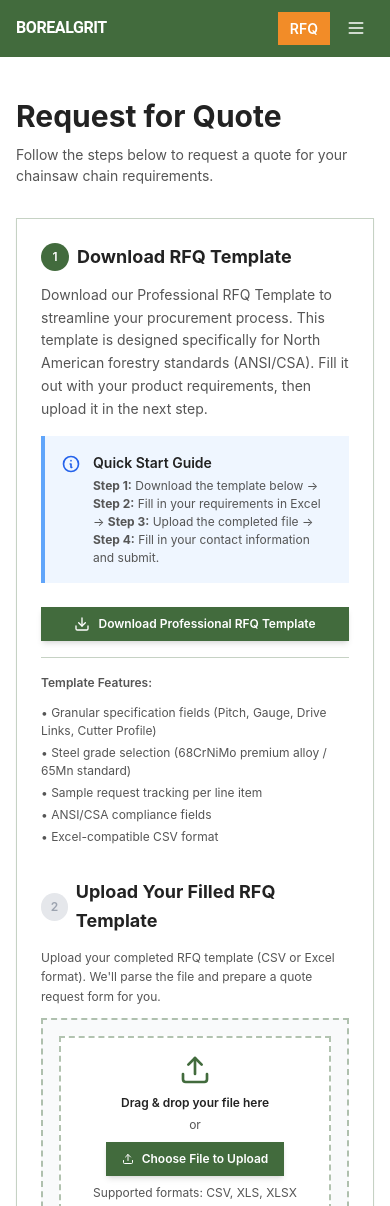
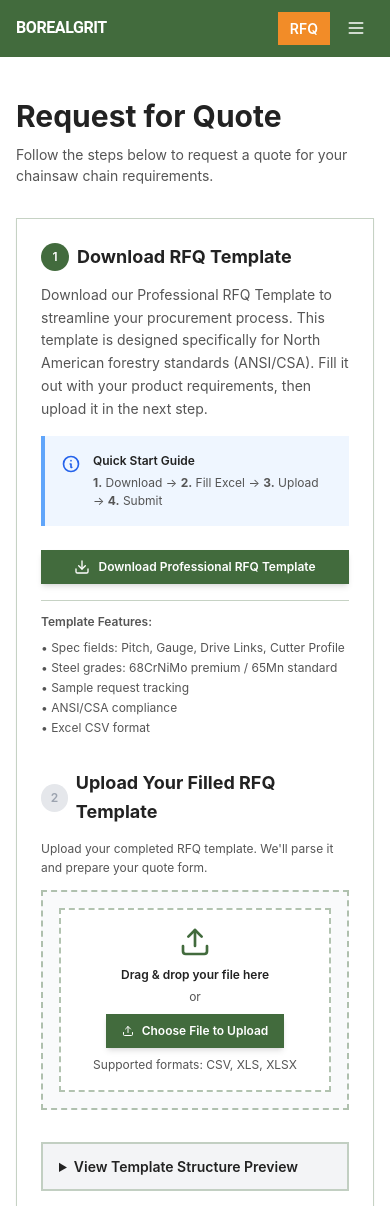
Before and after one commit to LoganOYoung/chainsaw-chain-supplier-borealgrit, a Next.js app: page /request-quote in a window 390 px wide. Shown: the top 1206 px of the page. Built offline with nearby package versions, Linux system fonts and the light colour scheme.

Commit message:
Optimize mobile content: shorten long text descriptions for mobile devices using responsive content display

```diff
--- a/app/products/page.tsx
+++ b/app/products/page.tsx
@@ -111,7 +111,8 @@ export default function ProductsPage() {
             Chainsaw Chain Product Catalog
           </h1>
           <p className="text-text-body text-sm sm:text-base leading-relaxed max-w-4xl">
-            Complete technical specifications for all chainsaw chain products. Filter by pitch, gauge, drive links, chain type, cutter profile, and steel grade. All products meet <strong>ANSI B175.1</strong> standards. Selected models certified for <strong>CSA Z62.3</strong> (Canadian market). OEM and private label configurations available.
+            <span className="hidden sm:inline">Complete technical specifications for all chainsaw chain products. Filter by pitch, gauge, drive links, chain type, cutter profile, and steel grade. All products meet <strong>ANSI B175.1</strong> standards. Selected models certified for <strong>CSA Z62.3</strong> (Canadian market). OEM and private label configurations available.</span>
+            <span className="sm:hidden">Complete technical specifications. Filter by pitch, gauge, drive links, chain type, cutter profile, and steel grade. All products meet <strong>ANSI B175.1</strong> standards. OEM and private label available.</span>
           </p>
         </header>
 
@@ -127,16 +128,24 @@ export default function ProductsPage() {
               <h2 className="text-base sm:text-lg font-bold text-text-main mb-2 sm:mb-3">About This Catalog</h2>
               <div className="space-y-2 text-xs sm:text-sm text-text-body">
                 <p>
-                  <strong className="text-text-main">Standard Products (36 models):</strong> The products listed below represent our standard catalog - these are the most commonly ordered specifications and are available for immediate order. They cover approximately 80-90% of typical market demand across four key segments: battery-powered saws, cold-weather applications, professional logging, and standard duty.
+                  <strong className="text-text-main">Standard Products (36 models):</strong>
+                  <span className="hidden sm:inline"> The products listed below represent our standard catalog - these are the most commonly ordered specifications and are available for immediate order. They cover approximately 80-90% of typical market demand across four key segments: battery-powered saws, cold-weather applications, professional logging, and standard duty.</span>
+                  <span className="sm:hidden"> Most commonly ordered specifications, available for immediate order. Covers 80-90% of market demand.</span>
                 </p>
                 <p>
-                  <strong className="text-text-main">Custom Specifications Available:</strong> While chainsaw chains have hundreds of possible specification combinations, we can manufacture any ANSI B175.1 compliant specification to meet your specific requirements. If you need a specification not listed here, please download our <Link href="/request-quote" className="text-forest-brand font-medium hover:underline">RFQ template</Link> or use our <Link href="/request-quote" className="text-forest-brand font-medium hover:underline">RFQ form</Link> to request a quote for custom configurations.
+                  <strong className="text-text-main">Custom Specifications Available:</strong>
+                  <span className="hidden sm:inline"> While chainsaw chains have hundreds of possible specification combinations, we can manufacture any ANSI B175.1 compliant specification to meet your specific requirements. If you need a specification not listed here, please download our <Link href="/request-quote" className="text-forest-brand font-medium hover:underline">RFQ template</Link> or use our <Link href="/request-quote" className="text-forest-brand font-medium hover:underline">RFQ form</Link> to request a quote for custom configurations.</span>
+                  <span className="sm:hidden"> We can manufacture any ANSI B175.1 compliant specification. <Link href="/request-quote" className="text-forest-brand font-medium hover:underline">Request a quote</Link> for custom configurations.</span>
                 </p>
                 <p>
-                  <strong className="text-text-main">OEM & Private Label:</strong> All products are available in OEM and private label configurations. Custom packaging, labeling, and part numbers available. Minimum order quantities (MOQ) and lead times vary by specification - contact us for details.
+                  <strong className="text-text-main">OEM & Private Label:</strong>
+                  <span className="hidden sm:inline"> All products are available in OEM and private label configurations. Custom packaging, labeling, and part numbers available. Minimum order quantities (MOQ) and lead times vary by specification - contact us for details.</span>
+                  <span className="sm:hidden"> Available in OEM and private label configurations. Custom packaging and labeling available.</span>
                 </p>
                 <p className="mt-3 pt-3 border-t border-forest-brand/20">
-                  <strong className="text-text-main">Request a Quote:</strong> For bulk orders or custom specifications, download our professional RFQ template from the <Link href="/request-quote" className="text-forest-brand font-medium hover:underline">Request Quote page</Link>. Fill it out with your requirements and upload it for a comprehensive pricing analysis.
+                  <strong className="text-text-main">Request a Quote:</strong>
+                  <span className="hidden sm:inline"> For bulk orders or custom specifications, download our professional RFQ template from the <Link href="/request-quote" className="text-forest-brand font-medium hover:underline">Request Quote page</Link>. Fill it out with your requirements and upload it for a comprehensive pricing analysis.</span>
+                  <span className="sm:hidden"> <Link href="/request-quote" className="text-forest-brand font-medium hover:underline">Download RFQ template</Link> for bulk orders or custom specifications.</span>
                 </p>
               </div>
             </div>
--- a/app/request-quote/page.tsx
+++ b/app/request-quote/page.tsx
@@ -733,7 +733,8 @@ ${uploadedFile ? `\n--- Uploaded RFQ File: ${uploadedFile.name} ---\n${uploadedF
                     <h3 className="text-base sm:text-xl font-bold text-text-main">Submit Your Request</h3>
                   </div>
                   <p className="text-xs sm:text-sm text-text-body ml-0 sm:ml-13">
-                    Review your information above and click submit. We'll respond within 24 hours during business days.
+                    <span className="hidden sm:inline">Review your information above and click submit. We'll respond within 24 hours during business days.</span>
+                    <span className="sm:hidden">Review and submit. We'll respond within 24 hours.</span>
                   </p>
                 </div>
 
@@ -810,9 +811,10 @@ ${uploadedFile ? `\n--- Uploaded RFQ File: ${uploadedFile.name} ---\n${uploadedF
                     </svg>
                   </div>
                   <div>
-                    <h3 className="font-semibold text-text-main text-sm mb-1">Quick Start Guide</h3>
+                    <h3 className="font-semibold text-text-main text-xs sm:text-sm mb-1">Quick Start Guide</h3>
                     <p className="text-xs text-text-body">
-                      <strong>Step 1:</strong> Download the template below → <strong>Step 2:</strong> Fill in your requirements in Excel → <strong>Step 3:</strong> Upload the completed file → <strong>Step 4:</strong> Fill in your contact information and submit.
+                      <span className="hidden sm:inline"><strong>Step 1:</strong> Download the template below → <strong>Step 2:</strong> Fill in your requirements in Excel → <strong>Step 3:</strong> Upload the completed file → <strong>Step 4:</strong> Fill in your contact information and submit.</span>
+                      <span className="sm:hidden"><strong>1.</strong> Download → <strong>2.</strong> Fill Excel → <strong>3.</strong> Upload → <strong>4.</strong> Submit</span>
                     </p>
                   </div>
                 </div>
@@ -831,14 +833,19 @@ ${uploadedFile ? `\n--- Uploaded RFQ File: ${uploadedFile.name} ---\n${uploadedF
             </div>
 
             {/* Template Features */}
-            <div className="mb-6 pt-4 border-t border-forest-brand/30">
-              <p className="text-xs text-text-body mb-3 font-semibold">Template Features:</p>
-              <ul className="text-xs text-text-body space-y-1">
-                <li>• Granular specification fields (Pitch, Gauge, Drive Links, Cutter Profile)</li>
-                <li>• Steel grade selection (68CrNiMo premium alloy / 65Mn standard)</li>
-                <li>• Sample request tracking per line item</li>
-                <li>• ANSI/CSA compliance fields</li>
-                <li>• Excel-compatible CSV format</li>
+            <div className="mb-4 md:mb-6 pt-3 md:pt-4 border-t border-forest-brand/30">
+              <p className="text-xs text-text-body mb-2 md:mb-3 font-semibold">Template Features:</p>
+              <ul className="text-xs text-text-body space-y-0.5 md:space-y-1">
+                <li className="hidden sm:list-item">• Granular specification fields (Pitch, Gauge, Drive Links, Cutter Profile)</li>
+                <li className="sm:hidden">• Spec fields: Pitch, Gauge, Drive Links, Cutter Profile</li>
+                <li className="hidden sm:list-item">• Steel grade selection (68CrNiMo premium alloy / 65Mn standard)</li>
+                <li className="sm:hidden">• Steel grades: 68CrNiMo premium / 65Mn standard</li>
+                <li className="hidden sm:list-item">• Sample request tracking per line item</li>
+                <li className="sm:hidden">• Sample request tracking</li>
+                <li className="hidden sm:list-item">• ANSI/CSA compliance fields</li>
+                <li className="sm:hidden">• ANSI/CSA compliance</li>
+                <li className="hidden sm:list-item">• Excel-compatible CSV format</li>
+                <li className="sm:hidden">• Excel CSV format</li>
               </ul>
             </div>
           </div>
@@ -855,7 +862,8 @@ ${uploadedFile ? `\n--- Uploaded RFQ File: ${uploadedFile.name} ---\n${uploadedF
             </div>
 
             <p className="text-text-body text-xs sm:text-sm mb-3 md:mb-4 leading-relaxed">
-              Upload your completed RFQ template (CSV or Excel format). We'll parse the file and prepare a quote request form for you.
+              <span className="hidden sm:inline">Upload your completed RFQ template (CSV or Excel format). We'll parse the file and prepare a quote request form for you.</span>
+              <span className="sm:hidden">Upload your completed RFQ template. We'll parse it and prepare your quote form.</span>
             </p>
 
             {/* Upload Area - Drag & Drop */}
```
